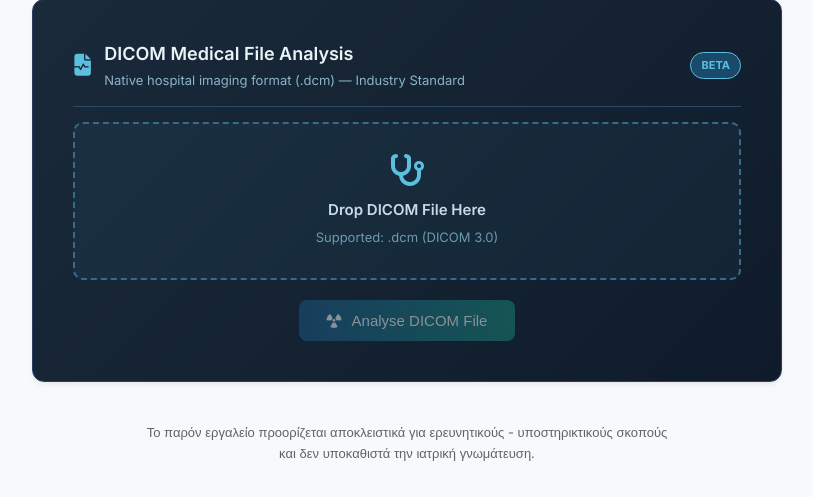
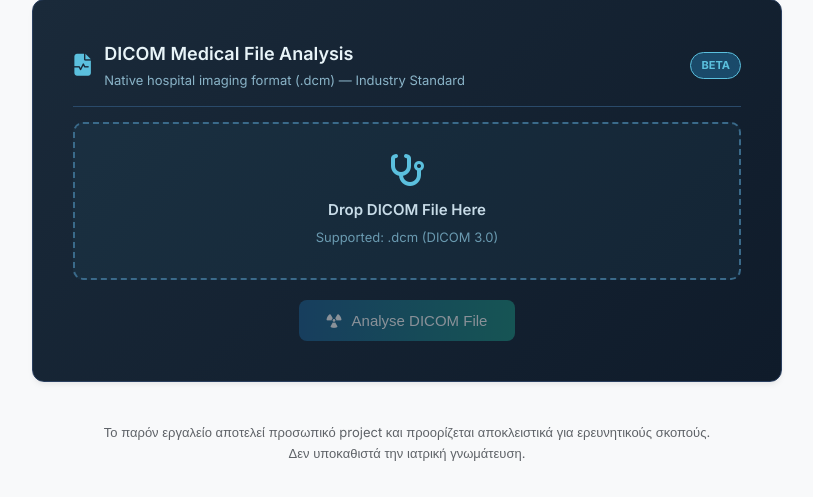
Before and after one commit to zoiiliadou/Chest-X-Ray-Diagnosis, a FastAPI app: page / in a window 1280 px wide. Shown: the part 547-1044 px from the top of the page, without its empty margins (233-1046 px from the left). Run offline with FastAPI, Linux system fonts and the light colour scheme; some libraries are stand-ins or nearby versions.

Commit message:
Add files via upload

```diff
--- a/Templates/index.html
+++ b/Templates/index.html
@@ -533,7 +533,7 @@
     </div>
 
     <footer>
-        <p>Το παρόν εργαλείο προορίζεται αποκλειστικά για ερευνητικούς - υποστηρικτικούς σκοπούς<br>και δεν υποκαθιστά την ιατρική γνωμάτευση.</p>
+        <p>Το παρόν εργαλείο αποτελεί προσωπικό project και προορίζεται αποκλειστικά για ερευνητικούς σκοπούς.<br>Δεν υποκαθιστά την ιατρική γνωμάτευση.</p>
     </footer>
 
     <!-- Auth Modal -->
@@ -627,7 +627,7 @@
             </div>
 
             <div style="margin-top: 50px; padding-top: 20px; border-top: 1px solid #dee2e6; font-size: 11px; color: #6c757d; text-align: justify; line-height: 1.6;">
-                <strong style="color: #e63946;">Ιατρική Αποποίηση Ευθύνης (Medical Disclaimer):</strong> Το παρόν έγγραφο παράγεται αυτόματα από σύστημα υπολογιστικής όρασης (AI) και προορίζεται αποκλειστικά για ερευνητικούς ή υποστηρικτικούς σκοπούς. Διανέμεται ως demo project (Chest X-Ray Diagnostics AI). Δεν αποτελεί επισήμανση διάγνωσης, δεν έχει καμία νομική ή διαγνωστική ισχύ και δεν υποκαθιστά σε καμία περίπτωση την αξιολόγηση και τη γνωμάτευση από ειδικευμένο Ιατρό Ακτινολόγο. Απαιτείται ιατρική επιβεβαίωση κάθε κλινικού ευρήματος από επαγγελματία υγείας.
+                <strong style="color: #e63946;">Ιατρική Αποποίηση Ευθύνης (Medical Disclaimer):</strong> Το παρόν έγγραφο παράγεται αυτόματα από σύστημα υπολογιστικής όρασης (AI) και αποτελεί προσωπικό project. Προορίζεται αποκλειστικά για ερευνητικούς ή υποστηρικτικούς σκοπούς. Δεν αποτελεί επισήμανση διάγνωσης, δεν έχει καμία νομική ή διαγνωστική ισχύ και δεν υποκαθιστά σε καμία περίπτωση την αξιολόγηση και τη γνωμάτευση από ειδικευμένο Ιατρό Ακτινολόγο. Απαιτείται ιατρική επιβεβαίωση κάθε κλινικού ευρήματος από επαγγελματία υγείας.
             </div>
         </div>
     </div>
@@ -671,7 +671,7 @@
             </div>
 
             <div style="margin-top: 50px; padding-top: 20px; border-top: 1px solid #dee2e6; font-size: 11px; color: #6c757d; text-align: justify; line-height: 1.6;">
-                <strong style="color: #e63946;">Ιατρική Αποποίηση Ευθύνης (Medical Disclaimer):</strong> Το παρόν έγγραφο παράγεται αυτόματα από σύστημα υπολογιστικής όρασης (AI) και προορίζεται αποκλειστικά για ερευνητικούς ή υποστηρικτικούς σκοπούς. Διανέμεται ως demo project (Chest X-Ray Diagnostics AI). Δεν αποτελεί επισήμανση διάγνωσης, δεν έχει καμία νομική ή διαγνωστική ισχύ και δεν υποκαθιστά σε καμία περίπτωση την αξιολόγηση και τη γνωμάτευση από ειδικευμένο Ιατρό Ακτινολόγο. Απαιτείται ιατρική επιβεβαίωση κάθε κλινικού ευρήματος από επαγγελματία υγείας.
+                <strong style="color: #e63946;">Ιατρική Αποποίηση Ευθύνης (Medical Disclaimer):</strong> Το παρόν έγγραφο παράγεται αυτόματα από σύστημα υπολογιστικής όρασης (AI) και αποτελεί προσωπικό project. Προορίζεται αποκλειστικά για ερευνητικούς ή υποστηρικτικούς σκοπούς. Δεν αποτελεί επισήμανση διάγνωσης, δεν έχει καμία νομική ή διαγνωστική ισχύ και δεν υποκαθιστά σε καμία περίπτωση την αξιολόγηση και τη γνωμάτευση από ειδικευμένο Ιατρό Ακτινολόγο. Απαιτείται ιατρική επιβεβαίωση κάθε κλινικού ευρήματος από επαγγελματία υγείας.
             </div>
         </div>
     </div>
```
